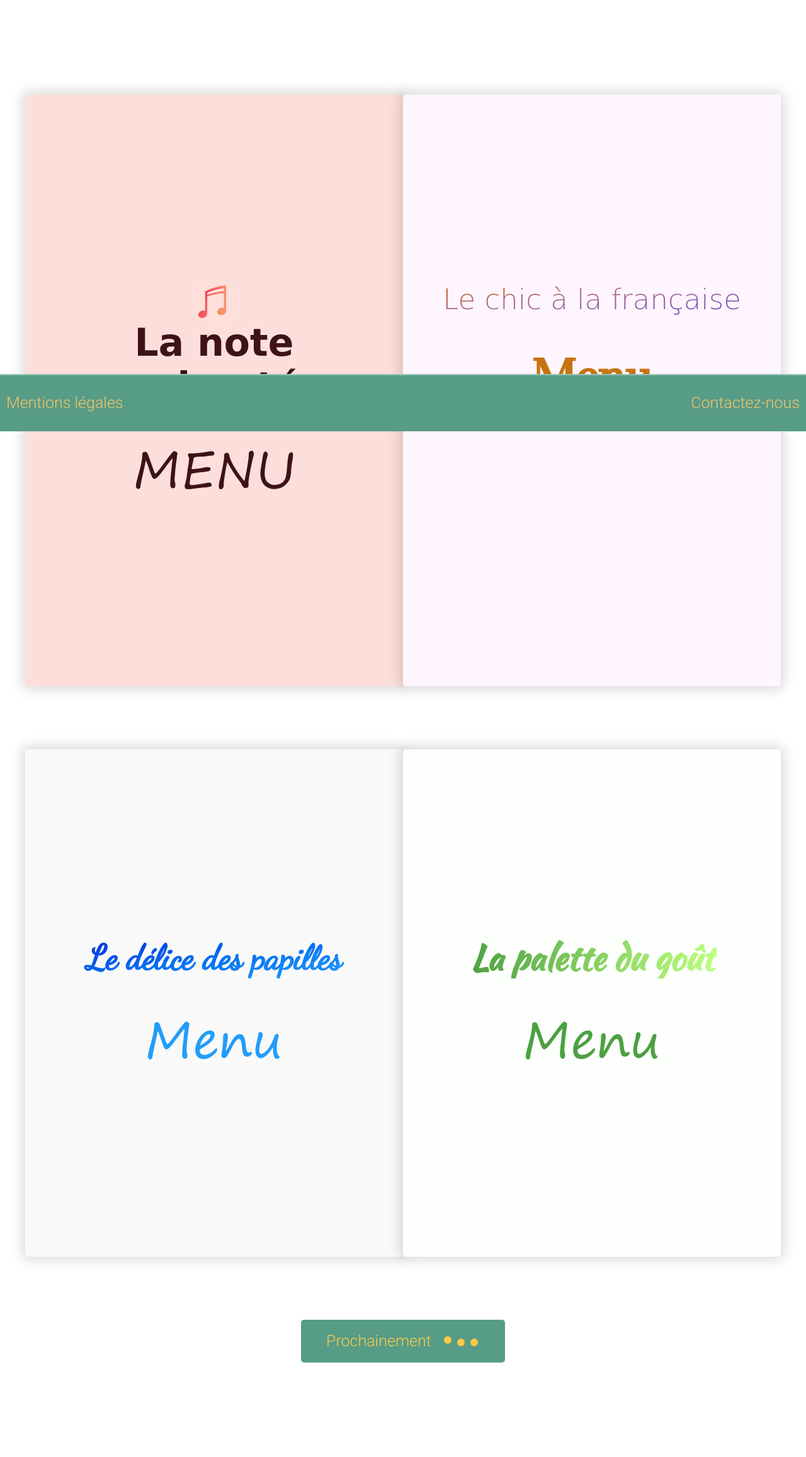
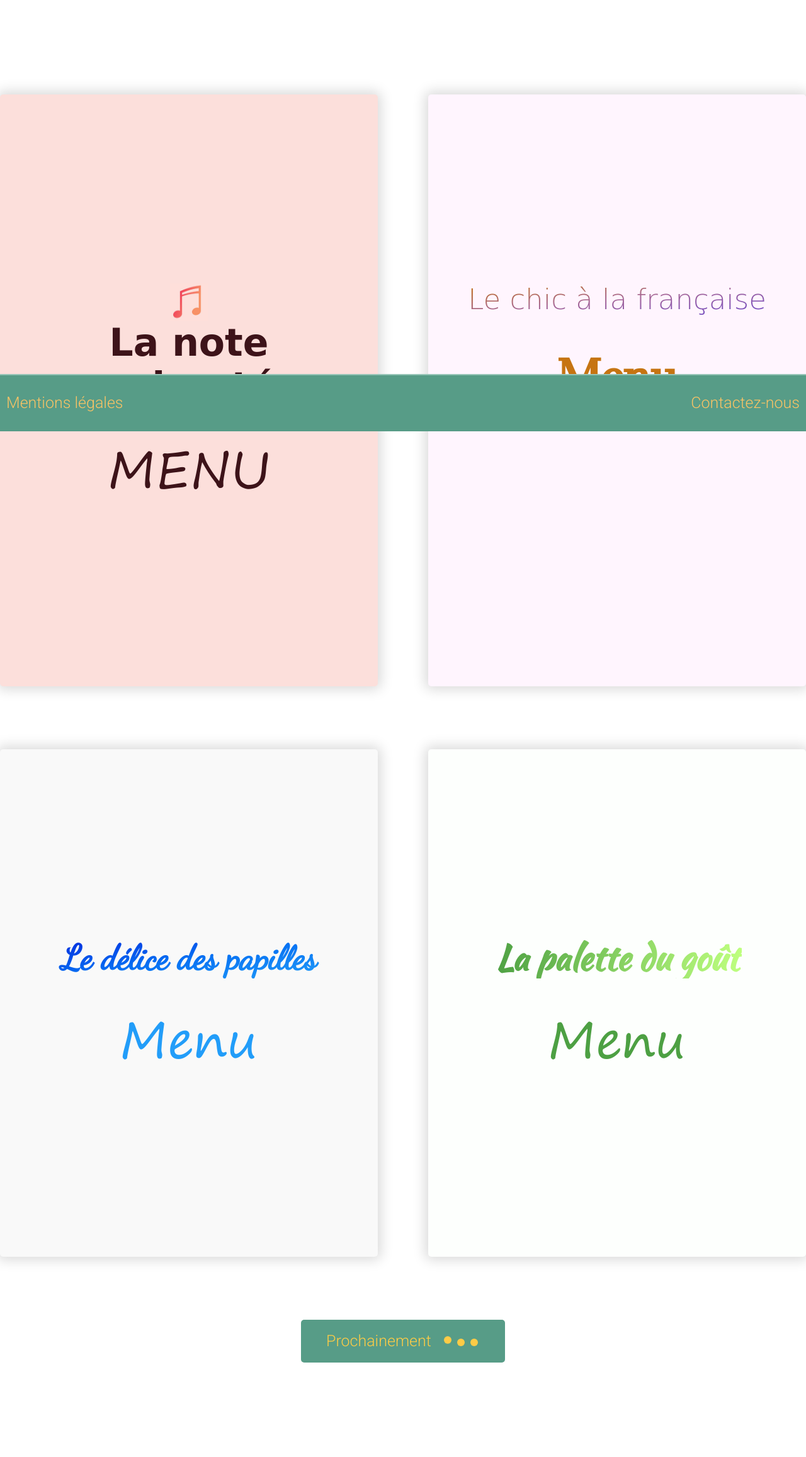
Before and after one commit to RobinRamel/ohmyfood, a PHP site: page / in a window 1280 px wide. Shown: the part 115-2429 px from the top of the page at 63% size. Run offline with PHP 8.4, Linux system fonts and the light colour scheme; some web fonts are replaced.

Commit message:
alignement

```diff
--- a/assets/main.css
+++ b/assets/main.css
@@ -442,11 +442,6 @@ header .header-container {
   flex-wrap: wrap;
 }
 
-@media (max-width: 1440px) {
-  .container__tiles {
-    justify-content: center;
-  }
-}
 .tile {
   position: relative;
   width: 60rem;
--- a/assets/scss/Blocks/__tiles.scss
+++ b/assets/scss/Blocks/__tiles.scss
@@ -4,10 +4,6 @@
   display: flex;
   justify-content: space-between;
   flex-wrap: wrap;
-
-  @include breakpoint(lt-xl) {
-    justify-content: center;
-  }
 }
 
 .tile {
--- a/assets/scss/main.css
+++ b/assets/scss/main.css
@@ -433,11 +433,6 @@ header .header-container {
   justify-content: space-between;
   flex-wrap: wrap;
 }
-@media (max-width: 1440px) {
-  .container__tiles {
-    justify-content: center;
-  }
-}
 
 .tile {
   position: relative;
```
Also changed, not shown: 2 other files.
